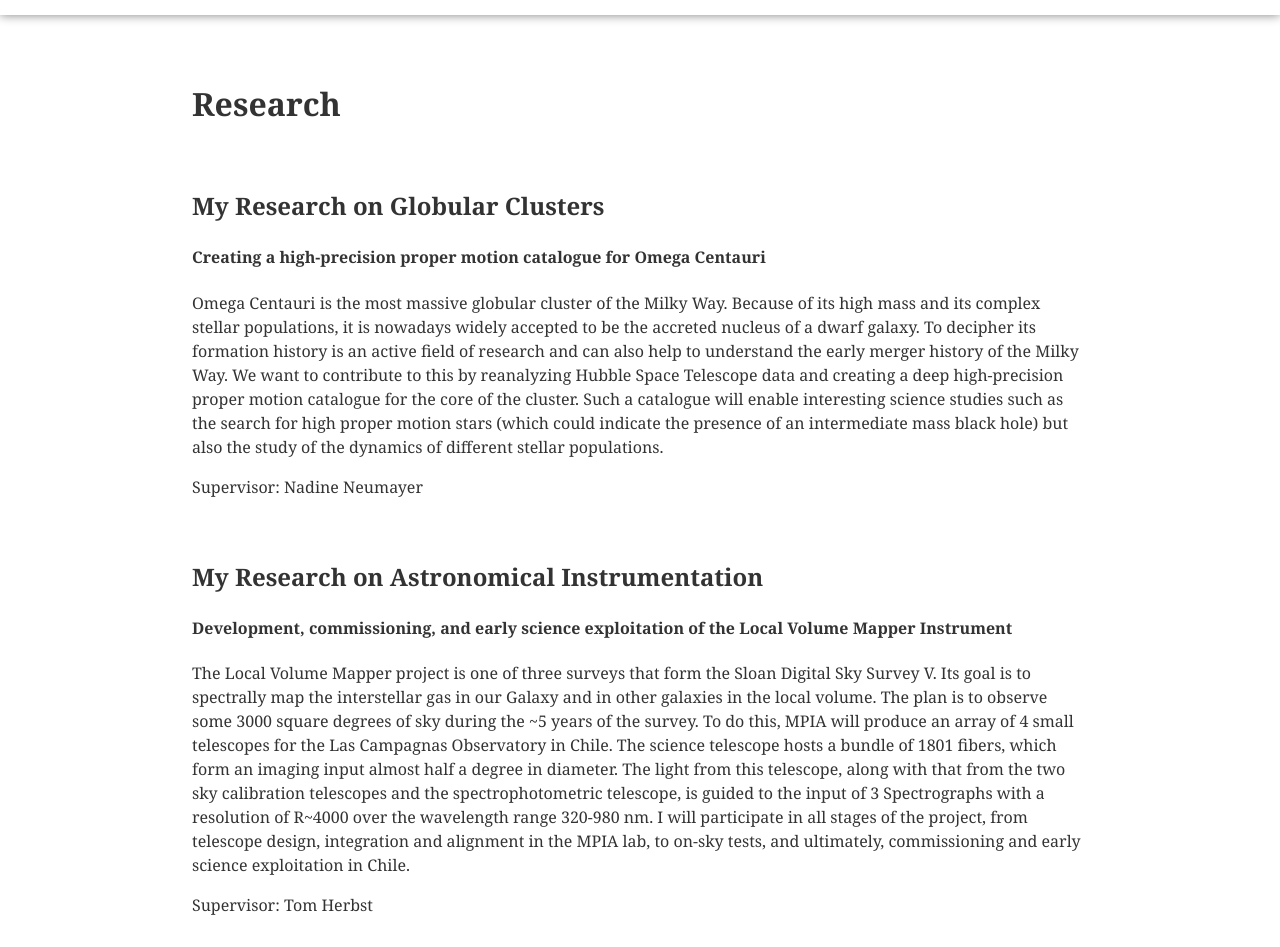
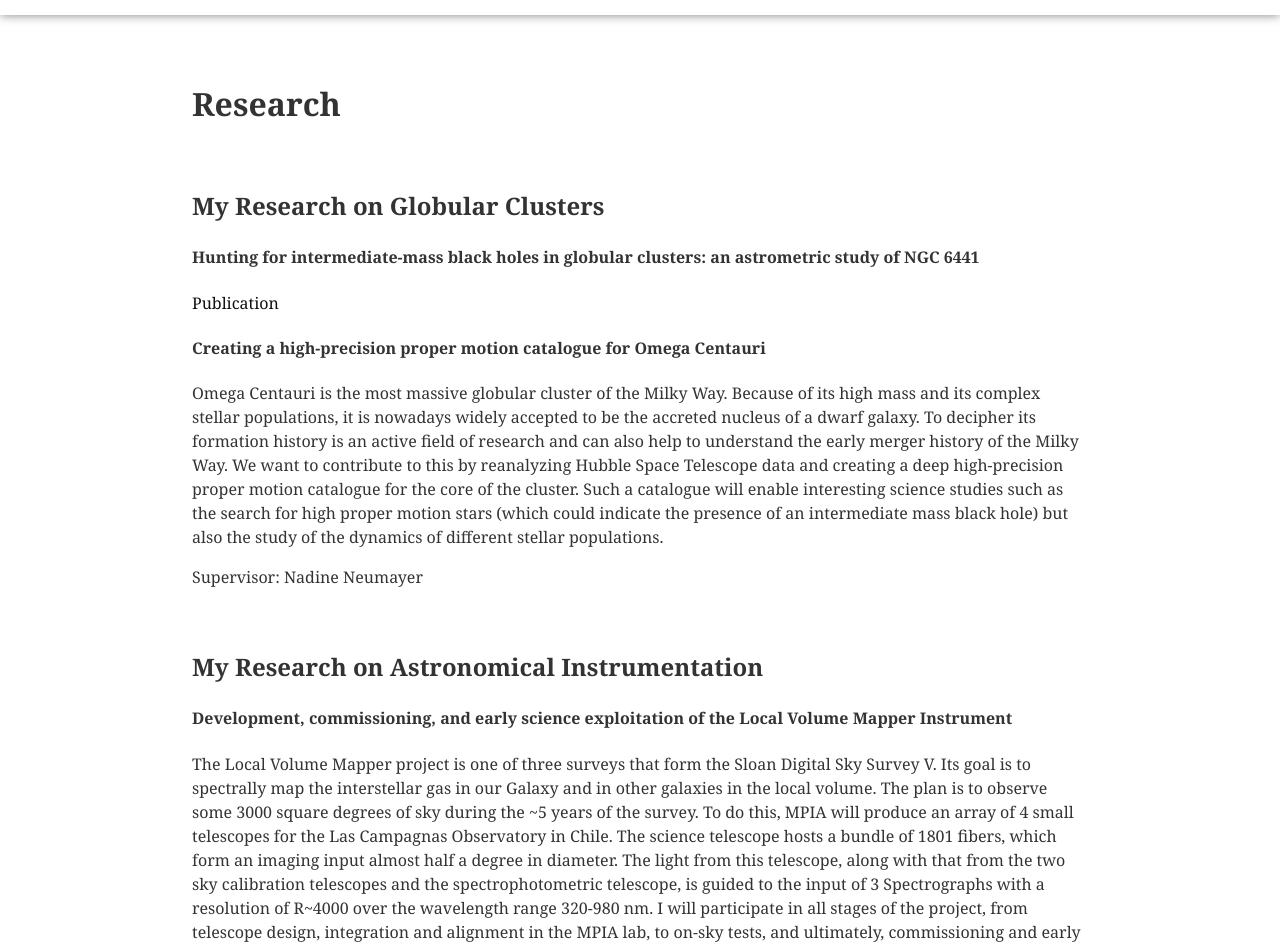
Before and after one commit to maxhaeberle/maxhaeberle.github.io, a Jekyll site: the page built from research.html, in a window 1280 px wide. Shown: the part 302-1249 px from the top of the page. Built offline with Jekyll 4.4.1, drawn with Linux system fonts in a browser that asks for light colours.

Commit message:
Updated CV

```diff
--- a/research.html
+++ b/research.html
@@ -8,6 +8,9 @@
 
 <h1>Research</h1>
 <h2 id="GC_research">My Research on Globular Clusters</h2>
+<h4>  Hunting for intermediate-mass black holes in globular clusters: an astrometric study of NGC 6441</h4>
+<p><a href="https://ui.adsabs.harvard.edu/abs/2021MNRAS.503.1490H/abstract">Publication</a></p>
+
 <h4>Creating a high-precision proper motion catalogue for Omega Centauri</h4>
 <p>
   Omega Centauri is the most massive globular cluster of the Milky Way.  Because of its high mass and its complex stellar populations, it is nowadays widely accepted to be the accreted nucleus of a dwarf galaxy. To decipher its formation history is an active field of research and can also help to understand the early merger history of the Milky Way. We want to contribute to this by reanalyzing Hubble Space Telescope data and creating a deep high-precision proper motion catalogue for the core of the cluster. Such a catalogue will enable interesting science studies such as the search for high proper motion stars (which could indicate the presence of an intermediate mass black hole) but also the study of the dynamics of different stellar populations.</p>
```
